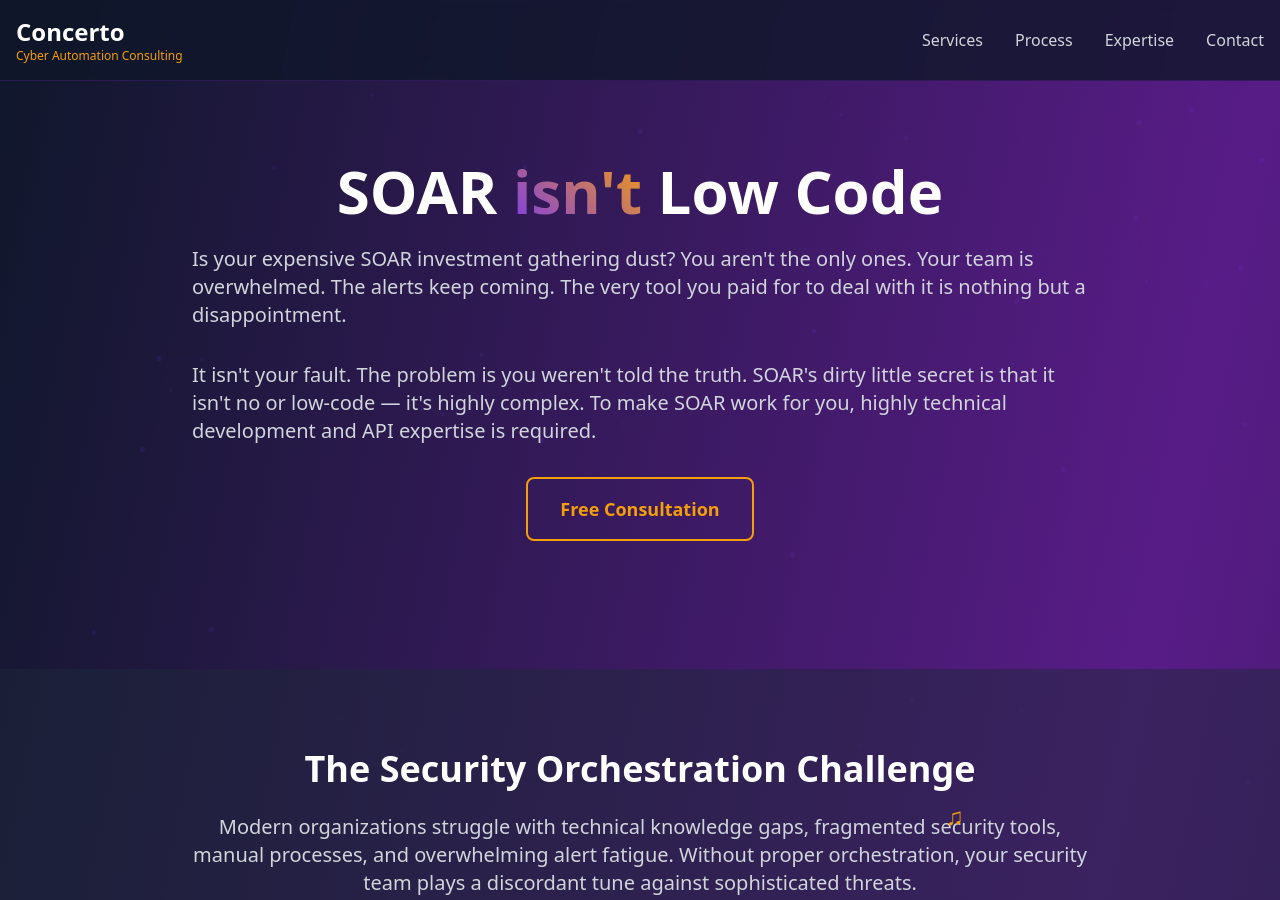
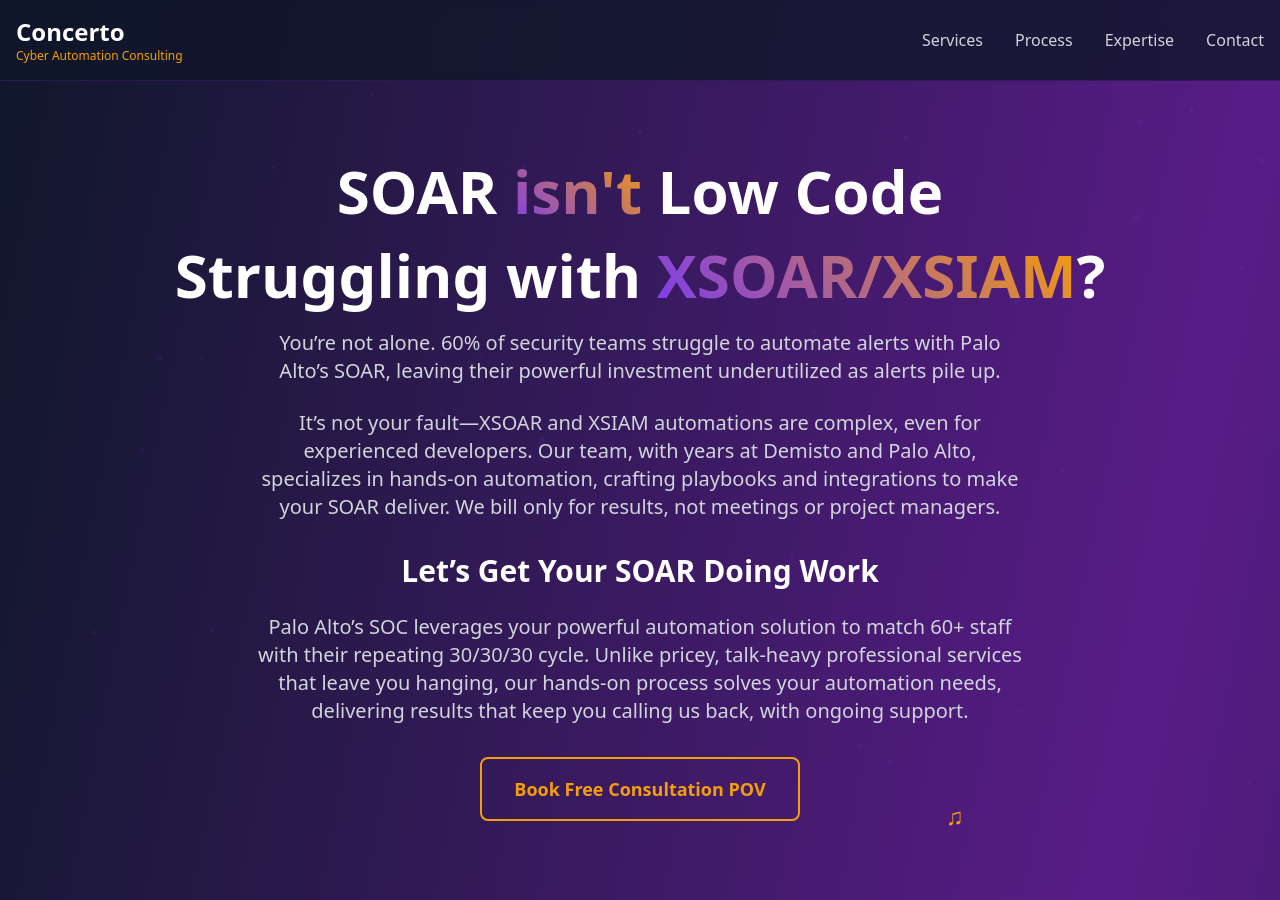
Before and after one commit to ConcertoCyber/website, a plain HTML site: page index.html in a window 1280 px wide. Shown: the top 900 px of the page. Drawn offline with nearby package versions, Linux system fonts and the light colour scheme.

Commit message:
Update hero section in index.html
Updated the website messaging to better target Palo Alto XSOAR/XSIAM users, align with your Demisto/Palo expertise, and drive action.

Specific Target: Swapped generic “SOAR” for “XSOAR/XSIAM” and added the 60% stat to hit Palo SOAR users directly, matching your niche.

Empathetic Tone: Replaced dramatic “dirty secret” with “You’re not alone” and “It’s not your fault” to validate clients without blame.

Expert Positioning: Highlighted your Demisto/Palo experience and hands-on automation, contrasting with talk-heavy services, to stand out.

Clear CTA: Added “Book Free Consultation POV” to drive engagement, unlike the original’s lack of direction.

```diff
--- a/index.html
+++ b/index.html
@@ -77,16 +77,24 @@
         <div class="container mx-auto text-center">
             <h1 class="text-4xl md:text-6xl font-bold text-white mb-6 leading-tight">
                 SOAR <span class="gradient-text">isn't</span> Low Code
-            </h1>
-            <p class="text-lg md:text-xl text-gray-300 mb-8 max-w-4xl mx-auto leading-relaxed text-left">
-                Is your expensive SOAR investment gathering dust?  You aren't the only ones.  Your team is overwhelmed.  The alerts keep coming.  The very tool you paid for to deal with it is nothing but a disappointment.
+    <h1 class="text-4xl md:text-6xl font-bold text-white mb-6 leading-tight">
+        Struggling with <span class="gradient-text">XSOAR/XSIAM</span>?
+        </h1>
+            <p class="text-lg md:text-xl text-gray-300 mb-6 max-w-3xl mx-auto leading-relaxed">
+                You’re not alone. 60% of security teams struggle to automate alerts with Palo Alto’s SOAR, leaving their powerful investment underutilized as alerts pile up.
             </p>
-            <p class="text-lg md:text-xl text-gray-300 mb-8 max-w-4xl mx-auto leading-relaxed text-left">
-                It isn't your fault.  The problem is you weren't told the truth.  SOAR's dirty little secret is that it isn't no or low-code &mdash; it's highly complex.  To make SOAR work for you, highly technical development and API expertise is required.
+            <p class="text-lg md:text-xl text-gray-300 mb-8 max-w-3xl mx-auto leading-relaxed">
+                It’s not your fault—XSOAR and XSIAM automations are complex, even for experienced developers. Our team, with years at Demisto and Palo Alto, specializes in hands-on automation, crafting playbooks and integrations to make your SOAR deliver. We bill only for results, not meetings or project managers.
+            </p>
+            <h2 class="text-2xl md:text-3xl font-semibold text-white mb-6">
+                Let’s Get Your SOAR Doing Work
+            </h2>
+            <p class="text-lg md:text-xl text-gray-300 mb-8 max-w-3xl mx-auto leading-relaxed">
+                Palo Alto’s SOC leverages your powerful automation solution to match 60+ staff with their repeating 30/30/30 cycle. Unlike pricey, talk-heavy professional services that leave you hanging, our hands-on process solves your automation needs, delivering results that keep you calling us back, with ongoing support.
             </p>
             <div class="flex flex-col sm:flex-row gap-4 justify-center mb-12">
                 <button class="border-2 border-concerto-gold text-concerto-gold hover:bg-concerto-gold hover:text-white text-lg px-8 py-4 rounded-lg font-semibold transition-all duration-300" onclick="sendEmail()">
-                    Free Consultation
+                    Book Free Consultation POV
                 </button>
             </div>
         </div>
```
